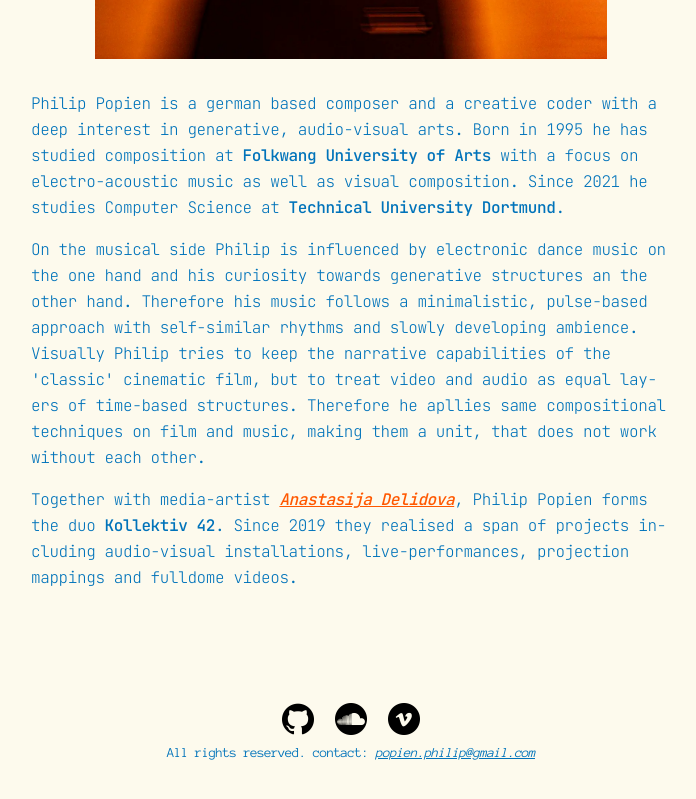
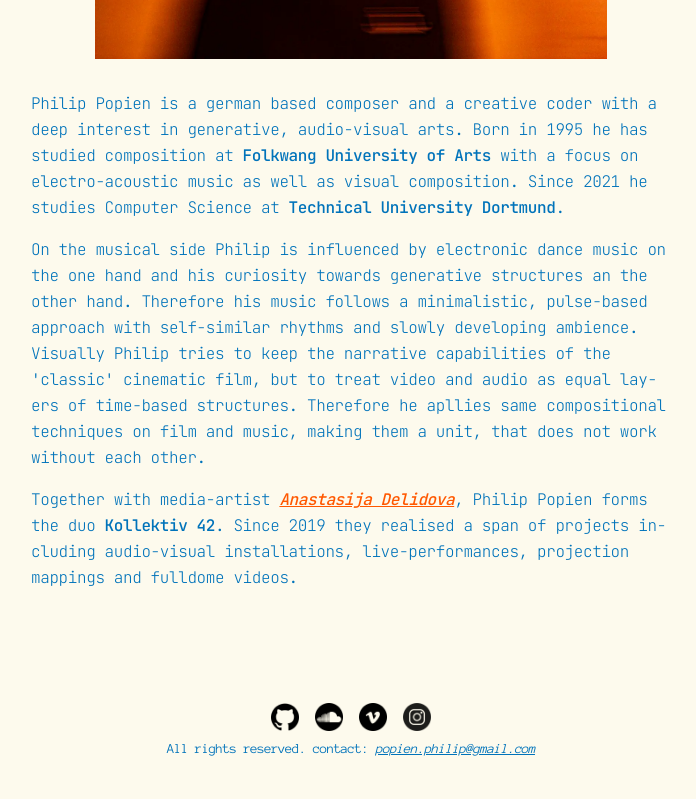
Before and after one commit to membralala/philip-website, a React (Create React App) app: page /about in a window 1280 px wide. Shown: the part 538-1337 px from the top of the page, without its empty margins (289-985 px from the left). Built offline with nearby package versions, Linux system fonts and the light colour scheme.

Commit message:
Add instagram logo

```diff
--- a/src/components/Footer.jsx
+++ b/src/components/Footer.jsx
@@ -1,12 +1,13 @@
 import GithubLogo from "../images/logos/github.png";
 import SouncloudLogo from "../images/logos/soundcloud.png";
 import VimeoLogo from "../images/logos/vimeo.png";
+import InstagramLogo from "../images/logos/instagram.png"
 
 
 export default function Footer() {
   return (
     <footer className="font-anom text-sm text-blue relative w-full bottom-12 mt-40 tracking-tighter">
-      <div className="relative w-1/4 grid grid-cols-3 justify-items-center mx-auto mb-2">
+      <div className="relative w-3/5 md:w-1/4 grid grid-cols-4 gap-4 justify-items-center mx-auto mb-2">
         <a
             href="https://github.com/membralala"
             target="_blank"
@@ -34,6 +35,15 @@ export default function Footer() {
           >
             <img alt="" src={VimeoLogo} className="w-8" />
         </a>
+        <a
+            href="https://www.instagram.com/philip_popien/"
+            target="_blank"
+            rel="noopener noreferrer"
+            title="https://www.instagram.com/philip_popien/"
+            className=""
+          >
+            <img alt="" src={InstagramLogo} className="w-8" />
+        </a>
       </div>
       <div className="text-center">
         All rights reserved. contact: <a href="mailto:popien.philip@gmail.com" className="underline hover:text-red italic">popien.philip@gmail.com</a>
```
Also changed, not shown: src/images/logos/instagram.png (added).
